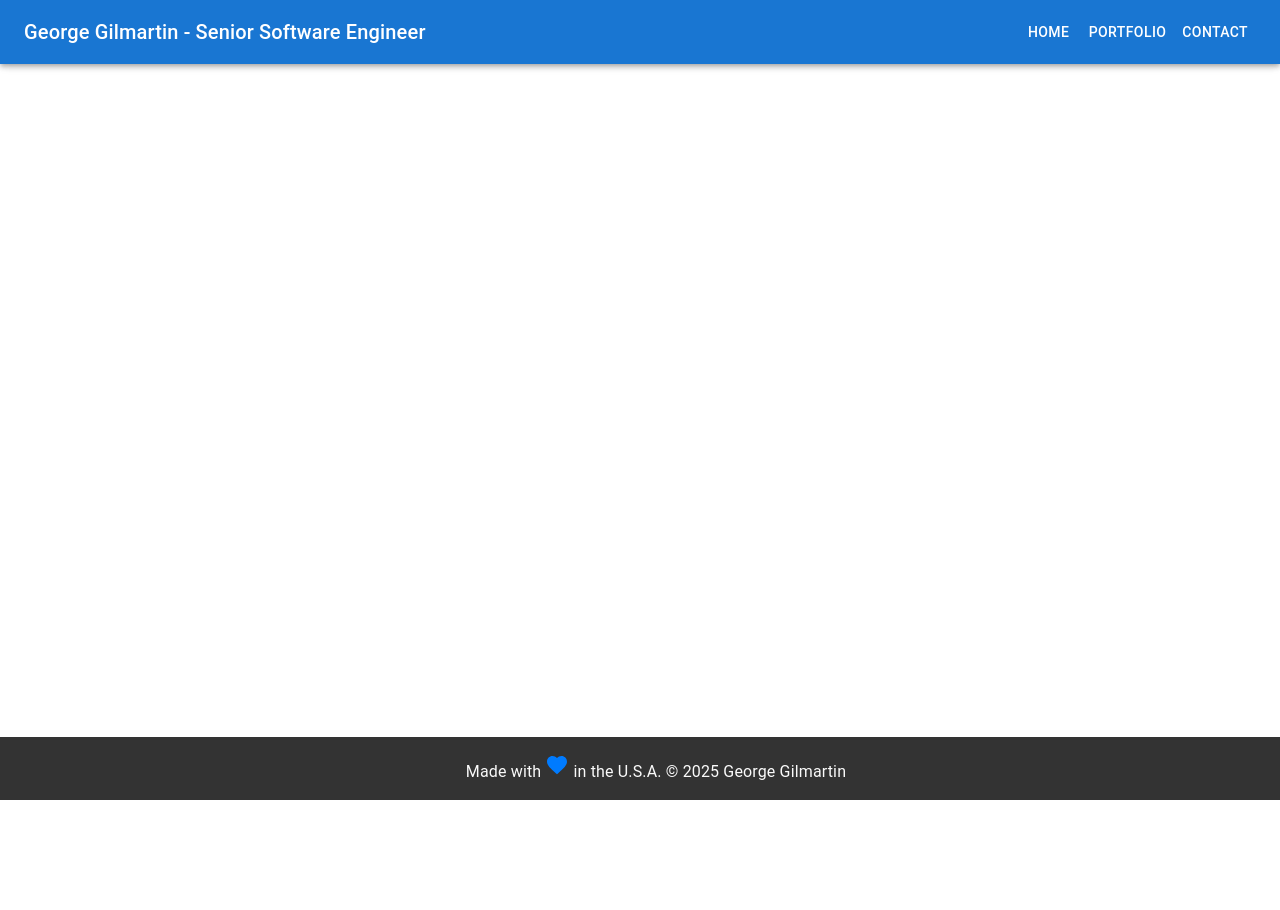
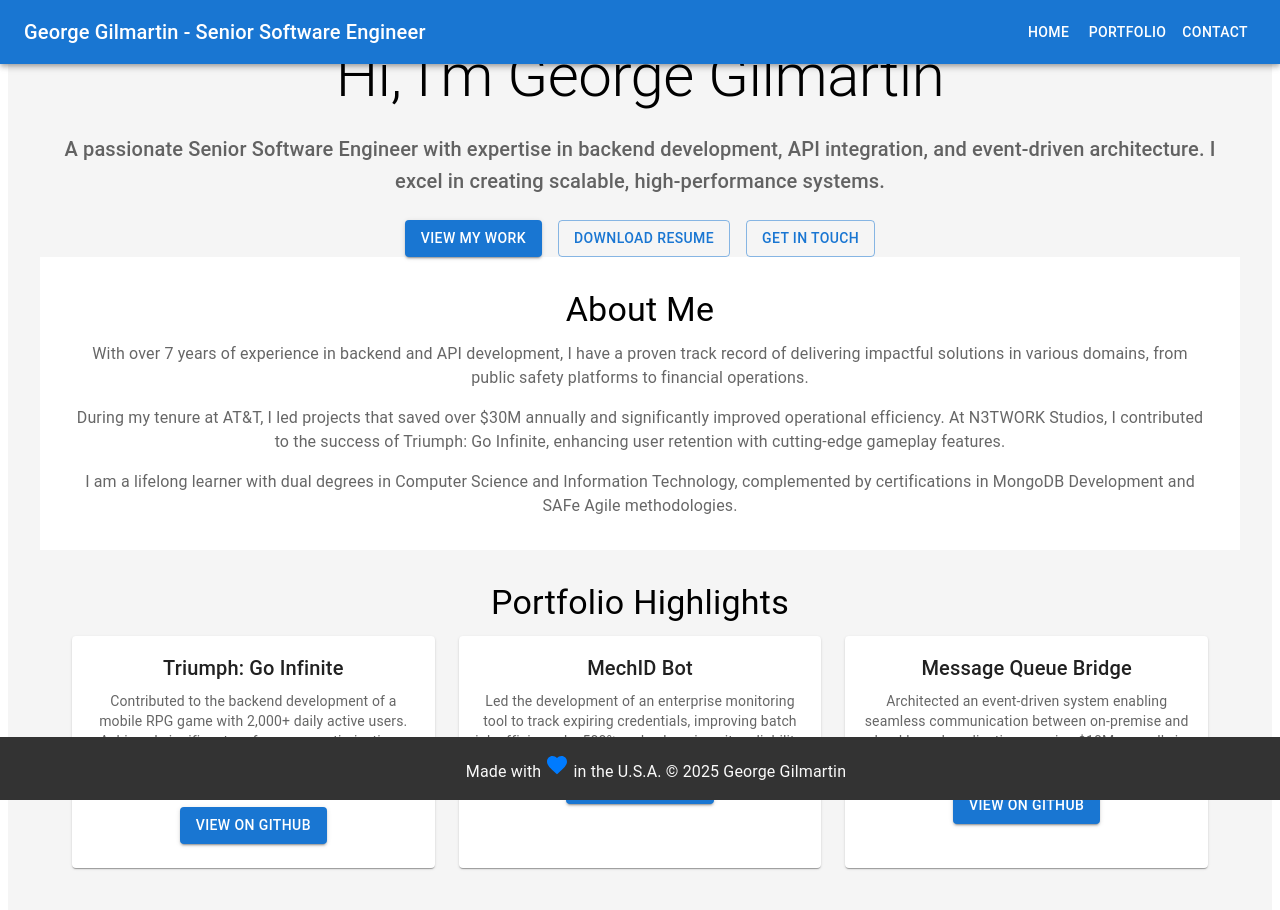
Before and after one commit to TheEnigmaThatIsMe/theenigmathatisme.github.io, a React (Vite) app: page / in a window 1280 px wide. Shown: the top 910 px of the page. Before the commit the page ends 816 px from the top, so only its background shows below. Built offline with nearby package versions, Linux system fonts and the light colour scheme.

Commit message:
Throw in a WIP of the AboutMe and Highlights sections to the Hero section

```diff
--- /dev/null
+++ b/src/components/AboutMe.tsx
@@ -0,0 +1,30 @@
+import React from "react";
+import { Box, Typography } from "@mui/material";
+
+const AboutMe: React.FC = () => {
+    return (
+        <Box
+            component="section"
+            sx={{
+                backgroundColor: "#ffffff",
+                padding: "2rem",
+                textAlign: "center",
+            }}
+        >
+            <Typography variant="h4" gutterBottom>
+                About Me
+            </Typography>
+            <Typography variant="body1" color="textSecondary" paragraph>
+                With over 7 years of experience in backend and API development, I have a proven track record of delivering impactful solutions in various domains, from public safety platforms to financial operations.
+            </Typography>
+            <Typography variant="body1" color="textSecondary" paragraph>
+                During my tenure at AT&T, I led projects that saved over $30M annually and significantly improved operational efficiency. At N3TWORK Studios, I contributed to the success of Triumph: Go Infinite, enhancing user retention with cutting-edge gameplay features.
+            </Typography>
+            <Typography variant="body1" color="textSecondary">
+                I am a lifelong learner with dual degrees in Computer Science and Information Technology, complemented by certifications in MongoDB Development and SAFe Agile methodologies.
+            </Typography>
+        </Box>
+    );
+};
+
+export default AboutMe;
--- a/src/components/Hero.tsx
+++ b/src/components/Hero.tsx
@@ -1,7 +1,44 @@
 import React from "react";
+import { Box, Typography, Button, Stack } from "@mui/material";
+import AboutMe from "./AboutMe.tsx";
+import Highlights from "./Highlights.tsx";
 
 const Hero: React.FC = () => {
-    return (<></>);
+    return (
+        <Box
+            component="section"
+            sx={{
+                display: "flex",
+                flexDirection: "column",
+                alignItems: "center",
+                justifyContent: "center",
+                minHeight: "100vh",
+                textAlign: "center",
+                backgroundColor: "#f5f5f5",
+                padding: "2rem",
+            }}
+        >
+            <Typography variant="h2" gutterBottom>
+                Hi, I'm George Gilmartin
+            </Typography>
+            <Typography variant="h6" color="textSecondary" gutterBottom>
+                A passionate Senior Software Engineer with expertise in backend development, API integration, and event-driven architecture. I excel in creating scalable, high-performance systems.
+            </Typography>
+            <Stack direction="row" spacing={2} sx={{ marginTop: "1rem" }}>
+                <Button variant="contained" color="primary" href="/portfolio">
+                    View My Work
+                </Button>
+                <Button variant="outlined" href="/resume">
+                    Download Resume
+                </Button>
+                <Button variant="outlined" href="/contact">
+                    Get in Touch
+                </Button>
+            </Stack>
+            <AboutMe />
+            <Highlights />
+        </Box>
+    );
 };
 
 export default Hero;
--- /dev/null
+++ b/src/components/Highlights.tsx
@@ -0,0 +1,66 @@
+import React from "react";
+import { Box, Card, CardContent, Typography, Button, Grid } from "@mui/material";
+
+const Highlights: React.FC = () => {
+    const projects = [
+        {
+            title: "Triumph: Go Infinite",
+            description:
+                "Contributed to the backend development of a mobile RPG game with 2,000+ daily active users. Achieved significant performance optimizations, including an 84% reduction in simulation server packet size.",
+            link: "https://github.com/TheEnigmaThatIsMe",
+        },
+        {
+            title: "MechID Bot",
+            description:
+                "Led the development of an enterprise monitoring tool to track expiring credentials, improving batch job efficiency by 500% and enhancing site reliability.",
+            link: "https://github.com/TheEnigmaThatIsMe",
+        },
+        {
+            title: "Message Queue Bridge",
+            description:
+                "Architected an event-driven system enabling seamless communication between on-premise and cloud-based applications, saving $10M annually in infrastructure costs.",
+            link: "https://github.com/TheEnigmaThatIsMe",
+        },
+    ];
+
+    return (
+        <Box
+            component="section"
+            sx={{
+                backgroundColor: "#f5f5f5",
+                padding: "2rem",
+            }}
+        >
+            <Typography variant="h4" gutterBottom align="center">
+                Portfolio Highlights
+            </Typography>
+            <Grid container spacing={3}>
+                {projects.map((project, index) => (
+                    <Grid item xs={12} sm={6} md={4} key={index}>
+                        <Card sx={{ height: "100%" }}>
+                            <CardContent>
+                                <Typography variant="h6" gutterBottom>
+                                    {project.title}
+                                </Typography>
+                                <Typography variant="body2" color="textSecondary" paragraph>
+                                    {project.description}
+                                </Typography>
+                                <Button
+                                    variant="contained"
+                                    color="primary"
+                                    href={project.link}
+                                    target="_blank"
+                                    rel="noopener noreferrer"
+                                >
+                                    View on GitHub
+                                </Button>
+                            </CardContent>
+                        </Card>
+                    </Grid>
+                ))}
+            </Grid>
+        </Box>
+    );
+};
+
+export default Highlights;
```
